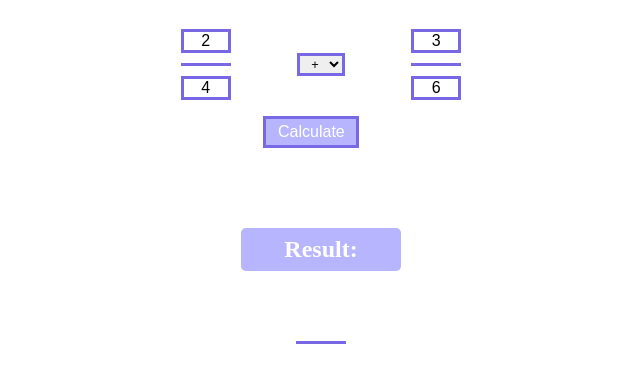
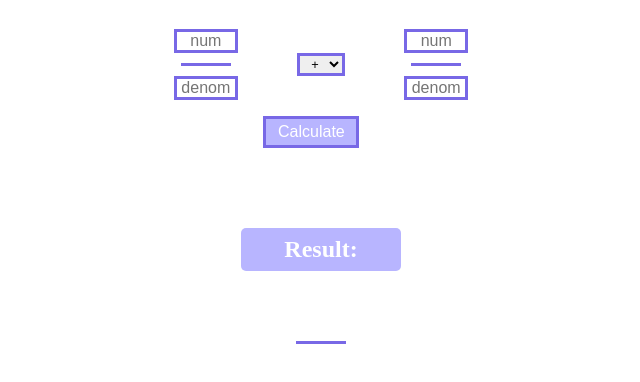
Before and after one commit to TheProgrammer01101/Fraction-Calculator, a plain HTML site: page index.html in a window 1280 px wide. Shown: the part 88-470 px from the top of the page, without its empty margins (319-959 px from the left). Drawn offline with Linux system fonts and the light colour scheme.

Commit message:
small fixations

```diff
--- a/app.js
+++ b/app.js
@@ -18,27 +18,24 @@ calculatorBtn.addEventListener('click', ()=> {
 
   wholeNumResult = ""; /* to reset the whole number input value after having an improper fraction then a normal fraction */
 
-
+  for(x = 0; x < inputs.length; x++ ) {
+    if(inputs[x].value == "") {
+      alert("Fill all the inputs");
+      return;
+    }
+    else if(isNaN(inputs[x].value)) {
+      alert("Input numbers");
+      return;
+    }
+  }
   if(inputDenom[0].value == 0 || inputDenom[1].value == 0){
     alert("The value of the denominator cannot be 0");
     return;
   }
   else if((inputNmr[0].value >= 100000 || inputNmr[1].value >= 100000) ||
     (inputDenom[0].value >= 100000 || inputDenom[1].value >= 100000)) {
-    alert("Invalid input");
+    alert("Input must be less than 100000");
     return;
-  }
-  else {
-    for(x = 0; x < inputs.length; x++ ) {
-      if(inputs[x].value == "") {
-        alert("Fill all the inputs");
-        return;
-      }
-      else if(isNaN(inputs[x].value)) {
-        alert("Input numbers");
-        return;
-      }
-    }
   }
 
 
--- a/index.html
+++ b/index.html
@@ -11,9 +11,9 @@
   <h1>Fraction Calculator</h1>
   <div class="grid-item">
     <div class="fraction">
-      <input type="text" class="numerator" value="2" placeholder="num">
+      <input type="text" class="numerator" value="" placeholder="num">
       <div class="line"></div>
-      <input type="text" class="denomenator" value="4" placeholder="denom">
+      <input type="text" class="denomenator" value="" placeholder="denom">
     </div>
     <select id="operator">
       <option value="+">+</option>
@@ -22,9 +22,9 @@
       <option value="/">÷</option>
     </select>
     <div class="fraction">
-      <input type="text" class="numerator" value="3" placeholder="num">
+      <input type="text" class="numerator" value="" placeholder="num">
       <div class="line"></div>
-      <input type="text" class="denomenator" value="6" placeholder="denom">
+      <input type="text" class="denomenator" value="" placeholder="denom">
     </div>
     <button id="calculator-btn">Calculate</button>
   </div>
--- a/style.css
+++ b/style.css
@@ -53,6 +53,10 @@ h1 {
   margin: auto;
 }
 
+.fraction input {
+  width: 4rem;
+}
+
 section#result {
   margin: 5rem auto;
   text-align: center;
```
